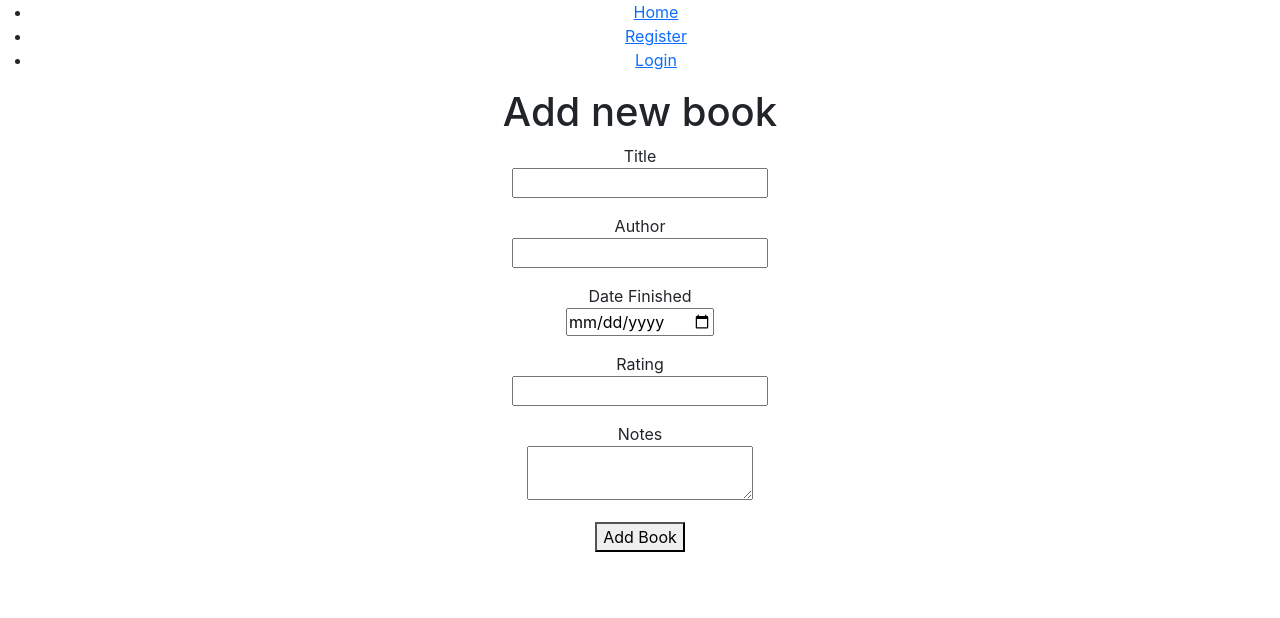
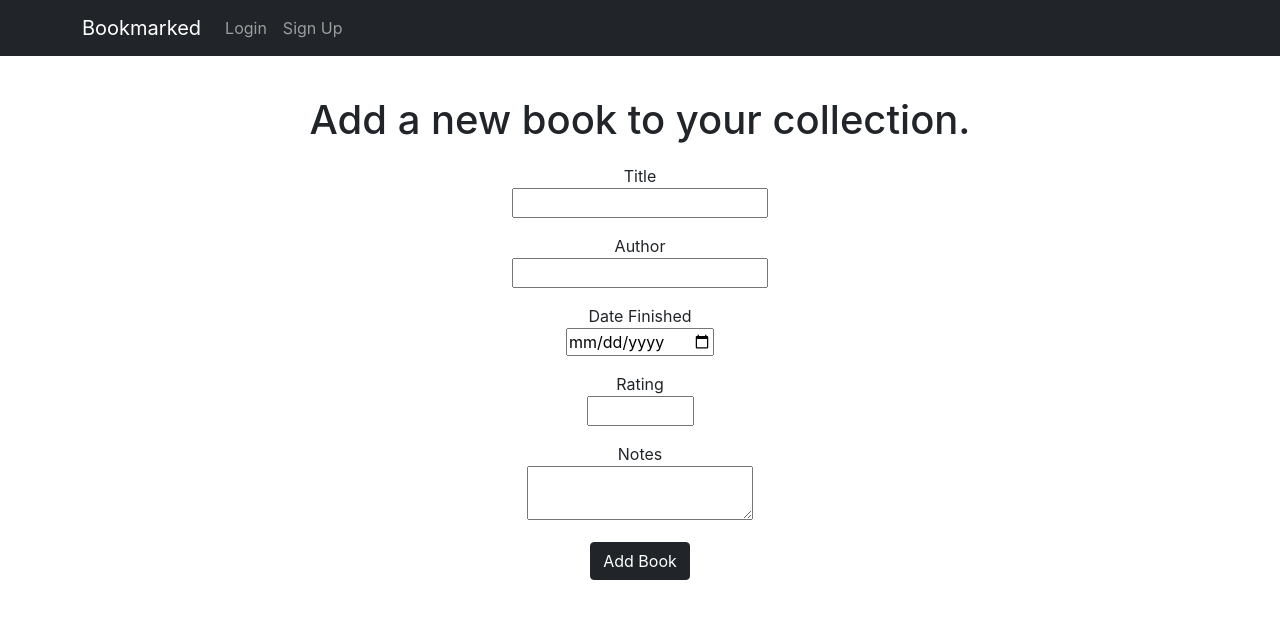
Before and after one commit to lloecher5/book-marked, a React (Create React App) app in the folder client/: page /add-book in a window 1280 px wide. Shown: the top 618 px of the page. Built offline with nearby package versions, Linux system fonts and the light colour scheme.

Commit message:
added bootstrap navbar and adding more styling

```diff
--- a/client/src/App.js
+++ b/client/src/App.js
@@ -6,11 +6,12 @@ import Login from "./pages/Login";
 import NavBar from "./components/NavBar";
 import Books from "./pages/Books";
 import AddBook from "./pages/AddBook";
+import NavBarBootstrap from "./components/NavBarBootstrap";
 
 function App() {
   return (
     <div className="App">
-      <NavBar />
+      <NavBarBootstrap />
       <Routes>
         <Route path="/" element={<Home />} />
         <Route path="/register" element={<Register />} />
--- /dev/null
+++ b/client/src/components/NavBarBootstrap.js
@@ -0,0 +1,58 @@
+import React from "react";
+import { Link } from "react-router-dom";
+import { useNavigate } from "react-router-dom";
+import { Navbar, Container, Nav, Button } from "react-bootstrap";
+
+const NavBarBootstrap = () => {
+  const token = localStorage.getItem("token");
+  const isLoggedIn = token ? true : false;
+  const navigate = useNavigate();
+  const handleLogout = () => {
+    localStorage.removeItem("token");
+
+    navigate("/login");
+  };
+
+  return (
+    <>
+      {isLoggedIn ? (
+        <Navbar collapseOnSelect expand="lg" bg="dark" variant="dark">
+          <Container>
+            <Navbar.Brand>BookMarked</Navbar.Brand>
+            <Navbar.Toggle aria-controls="responsive-navbar-nav" />
+            <Navbar.Collapse id="responsive-navbar-nav">
+              <Nav className="me-auto">
+                <Nav.Link href="/books">My Books</Nav.Link>
+                <Nav.Link href="/add-book">Add Book</Nav.Link>
+              </Nav>
+              <Nav>
+                <Nav.Link href="/login">
+                  <Button
+                    variant="outline-light"
+                    onClick={() => handleLogout()}>
+                    Logout
+                  </Button>
+                </Nav.Link>
+              </Nav>
+            </Navbar.Collapse>
+          </Container>
+        </Navbar>
+      ) : (
+        <Navbar collapseOnSelect expand="lg" bg="dark" variant="dark">
+          <Container>
+            <Navbar.Brand>Bookmarked</Navbar.Brand>
+            <Navbar.Toggle aria-controls="responsive-navbar-nav" />
+            <Navbar.Collapse id="responsive-navbar-nav">
+              <Nav>
+                <Nav.Link href="/login">Login</Nav.Link>
+                <Nav.Link href="/register">Sign Up</Nav.Link>
+              </Nav>
+            </Navbar.Collapse>
+          </Container>
+        </Navbar>
+      )}
+    </>
+  );
+};
+
+export default NavBarBootstrap;
--- /dev/null
+++ b/client/src/pages/AddBook.css
@@ -0,0 +1,7 @@
+.add-book {
+  margin-top: 40px;
+}
+
+form {
+  margin-top: 20px;
+}
--- a/client/src/pages/AddBook.js
+++ b/client/src/pages/AddBook.js
@@ -1,6 +1,8 @@
 import axios from "axios";
 import { React, useState } from "react";
 import { useNavigate } from "react-router-dom";
+import { Button } from "react-bootstrap";
+import "./AddBook.css";
 
 function AddBook() {
   const [title, setTitle] = useState("");
@@ -52,8 +54,8 @@ function AddBook() {
   };
 
   return (
-    <div>
-      <h1>Add new book</h1>
+    <div className="add-book">
+      <h1>Add a new book to your collection.</h1>
 
       <form onSubmit={handleSubmit}>
         <p>
@@ -97,6 +99,8 @@ function AddBook() {
             id="rating"
             onChange={(e) => setRating(e.target.value)}
             value={rating}
+            min="0"
+            max="10"
             step="0.1"
             required
           />
@@ -111,7 +115,9 @@ function AddBook() {
             value={notes}
             required></textarea>
         </p>
-        <button type="submit">Add Book</button>
+        <Button variant="dark" type="submit">
+          Add Book
+        </Button>
       </form>
     </div>
   );
--- a/client/src/pages/Books.css
+++ b/client/src/pages/Books.css
@@ -1,4 +1,5 @@
 .book-list {
+  margin-top: 20px;
   display: flex;
   flex-wrap: wrap;
   gap: 50px;
@@ -8,4 +9,13 @@
 
 .text {
   background-color: #f9d8a7;
+  border: 1px solid black;
 }
+
+.cover {
+  height: 400px;
+}
+
+.books {
+  margin-top: 40px;
+}
--- a/client/src/pages/Books.js
+++ b/client/src/pages/Books.js
@@ -8,6 +8,7 @@ function Books() {
   const [books, setBooks] = useState([]);
   const token = localStorage.getItem("token");
   const navigate = useNavigate();
+  console.log(books.length);
 
   useEffect(() => {
     axios
@@ -41,30 +42,25 @@ function Books() {
   };
 
   return (
-    <div>
-      <h1>Book Database</h1>
+    <div className="books">
+      <h1>Your Book Collection</h1>
 
       <div className="book-list">
         {books.map((book) => (
           <Card key={book.id} style={{ width: "18rem" }}>
             <Card.Img
+              className="cover"
               variant="top"
               src={`https://covers.openlibrary.org/b/isbn/${book.isbn}-L.jpg`}
             />
             <Card.Body className="text">
               <Card.Title>Rating: {book.rating}</Card.Title>
               <Card.Text>
-                <p>
-                  {" "}
-                  <b>Date Finished:</b> {book.date.split("T")[0]}
-                </p>
-
-                <p>
-                  <u>Notes:</u>
-                  <br />
-
-                  {book.notes}
-                </p>
+                <b>Date Finished:</b> {book.date.split("T")[0]}
+                <br />
+                <u>Notes:</u>
+                <br />
+                {book.notes}
               </Card.Text>
               <Button variant={"danger"} id={book.id} onClick={deleteBook}>
                 Delete
--- /dev/null
+++ b/client/src/pages/Home.css
@@ -0,0 +1,3 @@
+h1 {
+  margin-top: 40px;
+}
--- a/client/src/pages/Home.js
+++ b/client/src/pages/Home.js
@@ -1,8 +1,13 @@
+import "./Home.css";
+
 const Home = (props) => {
   return (
     <div>
       <h1>BookMarked</h1>
       <p>Build your own personal library.</p>
+
+      <h3>Search your collection here.</h3>
+      <input type="text" />
     </div>
   );
 };
--- /dev/null
+++ b/client/src/pages/Login.css
@@ -0,0 +1,3 @@
+.login-btn {
+  margin-bottom: 10px;
+}
--- a/client/src/pages/Login.js
+++ b/client/src/pages/Login.js
@@ -1,6 +1,8 @@
 import React, { useState } from "react";
 import axios from "axios";
 import { useNavigate } from "react-router-dom";
+import { Button } from "react-bootstrap";
+import "./Login.css";
 
 const Login = () => {
   const [email, setEmail] = useState("");
@@ -46,8 +48,13 @@ const Login = () => {
             required
           />
         </p>
-        <button type="submit">Login</button>
+        <Button className="login-btn" variant="dark" type="submit">
+          Login
+        </Button>
       </form>
+      <a className="sign-up" href="/register">
+        First time user? Create new account.{" "}
+      </a>
     </div>
   );
 };
--- a/client/src/pages/Register.js
+++ b/client/src/pages/Register.js
@@ -1,6 +1,7 @@
 import React, { useState } from "react";
 import axios from "axios";
 import { useNavigate } from "react-router-dom";
+import { Button } from "react-bootstrap";
 
 const Register = () => {
   const [email, setEmail] = useState("");
@@ -21,7 +22,7 @@ const Register = () => {
   };
   return (
     <div>
-      <h1>Register </h1>
+      <h1>Sign Up</h1>
       <form onSubmit={(e) => handleSubmit(e)}>
         <p>
           <label htmlFor="email">Email</label>
@@ -45,7 +46,9 @@ const Register = () => {
             required
           />
         </p>
-        <button type="submit">Register</button>
+        <Button variant="dark" type="submit">
+          Register
+        </Button>
       </form>
     </div>
   );
```
